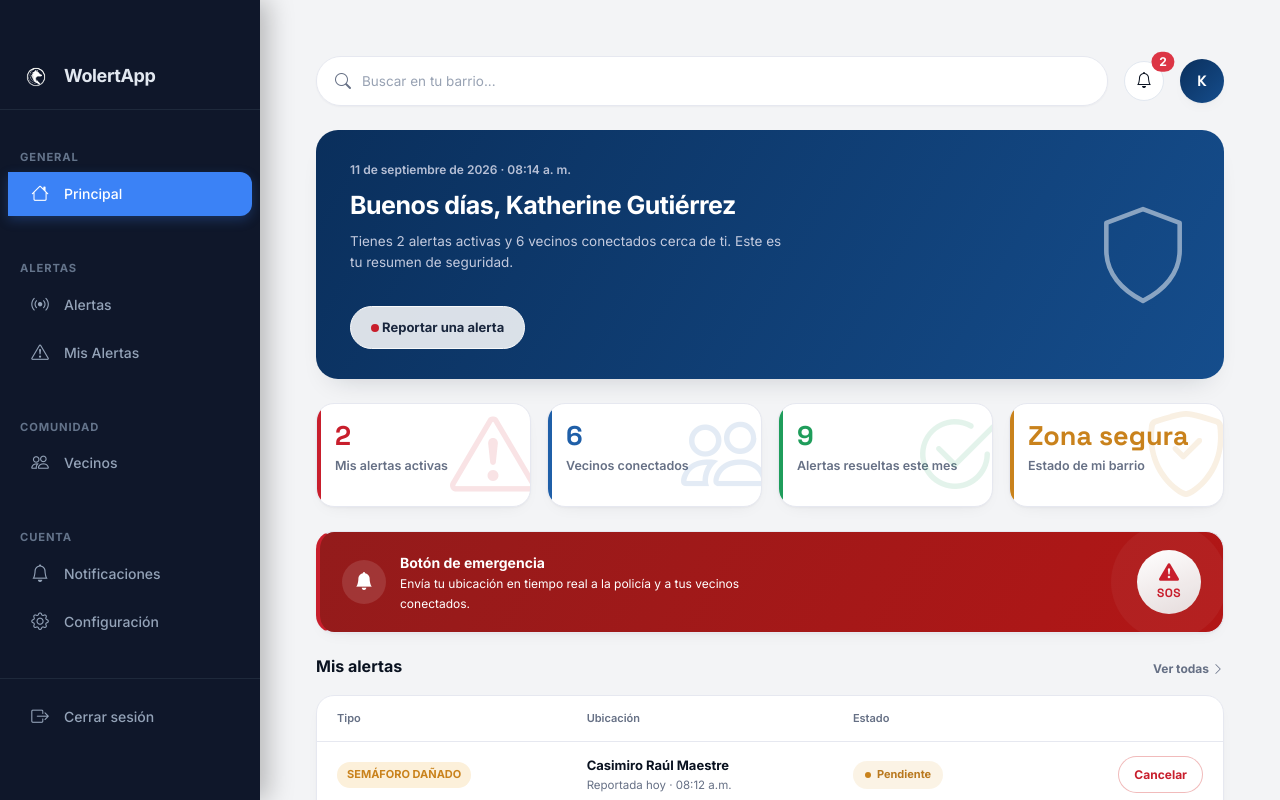
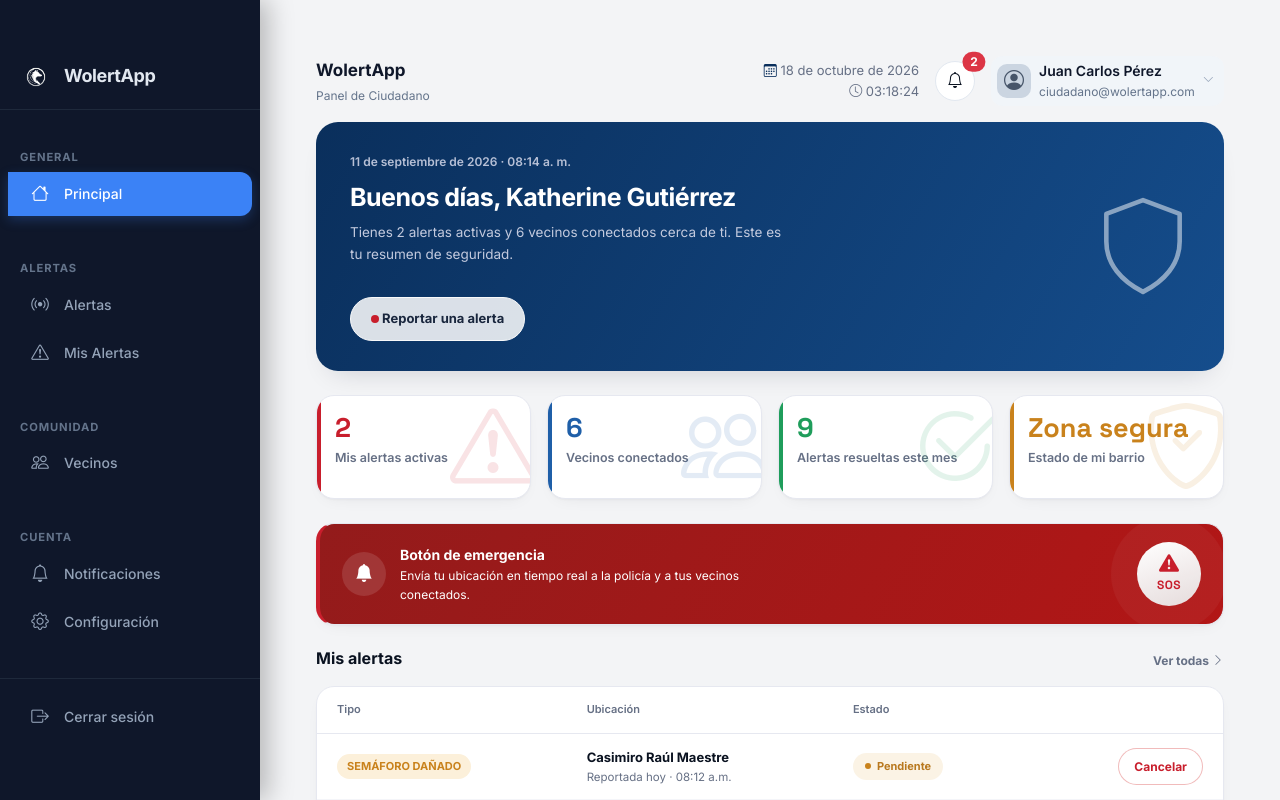
Before and after one commit to ksgutierrez05/WolertApp-Web, a React (Vite) app: page /ciudadano in a window 1280 px wide. Built offline with nearby package versions, Linux system fonts and the light colour scheme.

Commit message:
feat: unificacion de headers y mejoras visuales admin/ciudadano

```diff
--- a/src/Components/Admin/AdminLayout.jsx
+++ b/src/Components/Admin/AdminLayout.jsx
@@ -56,9 +56,11 @@ function AdminLayout({ children }) {
       </div>
 
       <div className="admin-layout__content">
-        <header className="admin-layout__header">
-          <TopBar onToggleSidebar={() => setCollapsed((c) => !c)} />
-        </header>
+        {pathname !== '/admin' && pathname !== '/admin/dashboard' && (
+          <header className="admin-layout__header">
+            <TopBar onToggleSidebar={() => setCollapsed((c) => !c)} />
+          </header>
+        )}
         <main className="admin-layout__main">{children}</main>
       </div>
     </div>
--- a/src/Components/Admin/Pages/Dashboard.jsx
+++ b/src/Components/Admin/Pages/Dashboard.jsx
@@ -6,6 +6,7 @@ export default function Dashboard() {
   const [fecha, setFecha] = useState('');
   const [hora, setHora] = useState('');
   const [showNotif, setShowNotif] = useState(false);
+  const [showUser, setShowUser] = useState(false);
 
   useEffect(() => {
     const tick = () => {
@@ -40,7 +41,10 @@ export default function Dashboard() {
   return (
     <div className="container-fluid">
       <div className="d-flex justify-content-between align-items-center mb-3">
-        <div></div>
+        <div className="top-bar__brand">
+          <span className="top-bar__brand-text">WolertApp</span>
+          <span className="top-bar__brand-sub">Panel de Administración</span>
+        </div>
         <div className="d-flex align-items-center gap-3">
           <div className="text-end">
             <div style={{ fontSize: '13px', color: 'var(--muted)' }} id="fecha-actual">
@@ -71,6 +75,34 @@ export default function Dashboard() {
               </div>
             </div>
           )}
+          <div style={{ position: 'relative' }}>
+            <button
+              type="button"
+              className={`top-bar__user ${showUser ? 'open' : ''}`}
+              onClick={() => setShowUser((s) => !s)}
+              aria-expanded={showUser}
+            >
+              <div className="top-bar__user-avatar"><i className="bi bi-person-circle" /></div>
+              <div className="top-bar__user-info">
+                <div className="top-bar__user-name">Administrador</div>
+                <div className="top-bar__user-email">admin@wolertapp.com</div>
+              </div>
+              <i className="bi bi-chevron-down top-bar__user-chevron" />
+            </button>
+            {showUser && (
+              <div className="top-bar__dropdown">
+                <div className="top-bar__dropdown-header">
+                  <span className="top-bar__dropdown-title">Cuenta</span>
+                </div>
+                <div className="top-bar__dropdown-list">
+                  <button type="button" className="top-bar__dropdown-link top-bar__dropdown-link--danger" onClick={() => setShowUser(false)}>
+                    <i className="bi bi-box-arrow-right top-bar__dropdown-link-icon" />
+                    Cerrar sesión
+                  </button>
+                </div>
+              </div>
+            )}
+          </div>
         </div>
       </div>
 
--- a/src/Components/Admin/Topbar.jsx
+++ b/src/Components/Admin/Topbar.jsx
@@ -31,12 +31,7 @@ function Topbar({ onToggleSidebar }) {
         </div>
       </div>
 
-      <div className="top-bar__center">
-        <div className="top-bar__search">
-          <i className="bi bi-search top-bar__search-icon" />
-          <input type="text" className="top-bar__search-input" placeholder="Buscar en el sistema..." />
-        </div>
-      </div>
+
 
       <div className="top-bar__right">
         {/* Notificaciones: botón + menú dentro del mismo contenedor relativo */}
--- a/src/Components/Ciudadano/Pages/Principal.jsx
+++ b/src/Components/Ciudadano/Pages/Principal.jsx
@@ -1,4 +1,4 @@
-import { useState } from 'react';
+import { useState, useEffect } from 'react';
 import '../../../css/global.css';
 import '../../../css/temas.css';
 import '../../../css/ciudadano/pagina-principal.css';
@@ -8,15 +8,36 @@ import { Link } from 'react-router-dom';
 export default function Principal() {
   const [tab, setTab] = useState('todas');
   const [showNotif, setShowNotif] = useState(false);
+  const [showUser, setShowUser] = useState(false);
+  const [fecha, setFecha] = useState('');
+  const [hora, setHora] = useState('');
+
+  useEffect(() => {
+    const tick = () => {
+      const ahora = new Date();
+      setFecha(ahora.toLocaleDateString('es-ES', { day: 'numeric', month: 'long', year: 'numeric' }));
+      setHora(ahora.toLocaleTimeString('es-ES', { hour: '2-digit', minute: '2-digit', second: '2-digit' }));
+    };
+    tick();
+    const timer = setInterval(tick, 1000);
+    return () => clearInterval(timer);
+  }, []);
 
   return (
     <div className="container-fluid px-4 py-4">
-      {/* topbar */}
-      <div className="row g-3 align-items-center mb-4">
-        <div className="col">
-          <div className="input-group search-dash">
-            <span className="input-group-text bg-white border-0"><i className="bi bi-search"></i></span>
-            <input type="text" className="form-control border-0" placeholder="Buscar en tu barrio..." />
+      {/* topbar estilo admin */}
+      <div className="d-flex justify-content-between align-items-center mb-3">
+        <div className="top-bar__brand">
+          <span className="top-bar__brand-text">WolertApp</span>
+          <span className="top-bar__brand-sub">Panel de Ciudadano</span>
+        </div>
+        <div className="d-flex align-items-center gap-3">
+          <div className="text-end">
+            <div style={{ fontSize: '13px', color: 'var(--muted)' }}>
+              <i className="bi bi-calendar3" style={{ color: 'var(--color-primary)' }} /> {fecha}
+            </div>
+            <div style={{ fontSize: '13px', color: 'var(--muted)' }}>
+              <i className="bi bi-clock" /> {hora}
             </div>
           </div>
           <div className="col-auto" style={{ position: 'relative' }}>
@@ -48,8 +69,38 @@ export default function Principal() {
               </div>
             )}
           </div>
-        <div className="col-auto">
-          <span className="avatar-dash" title="Mostrar/ocultar perfil">K</span>
+          <div style={{ position: 'relative' }}>
+            <button
+              type="button"
+              className={`top-bar__user ${showUser ? 'open' : ''}`}
+              onClick={() => setShowUser((s) => !s)}
+              aria-expanded={showUser}
+            >
+              <div className="top-bar__user-avatar"><i className="bi bi-person-circle" /></div>
+              <div className="top-bar__user-info">
+                <div className="top-bar__user-name">Juan Carlos Pérez</div>
+                <div className="top-bar__user-email">ciudadano@wolertapp.com</div>
+              </div>
+              <i className="bi bi-chevron-down top-bar__user-chevron" />
+            </button>
+            {showUser && (
+              <div className="top-bar__dropdown">
+                <div className="top-bar__dropdown-header">
+                  <span className="top-bar__dropdown-title">Cuenta</span>
+                </div>
+                <div className="top-bar__dropdown-list">
+                  <Link to="/ciudadano/configuracion" className="top-bar__dropdown-link" onClick={() => setShowUser(false)}>
+                    <i className="bi bi-person-gear top-bar__dropdown-link-icon" />
+                    Configuración de perfil
+                  </Link>
+                  <button type="button" className="top-bar__dropdown-link top-bar__dropdown-link--danger" onClick={() => setShowUser(false)}>
+                    <i className="bi bi-box-arrow-right top-bar__dropdown-link-icon" />
+                    Cerrar sesión
+                  </button>
+                </div>
+              </div>
+            )}
+          </div>
         </div>
       </div>
 
```
Lines whose indentation alone changed are shown as unchanged.
